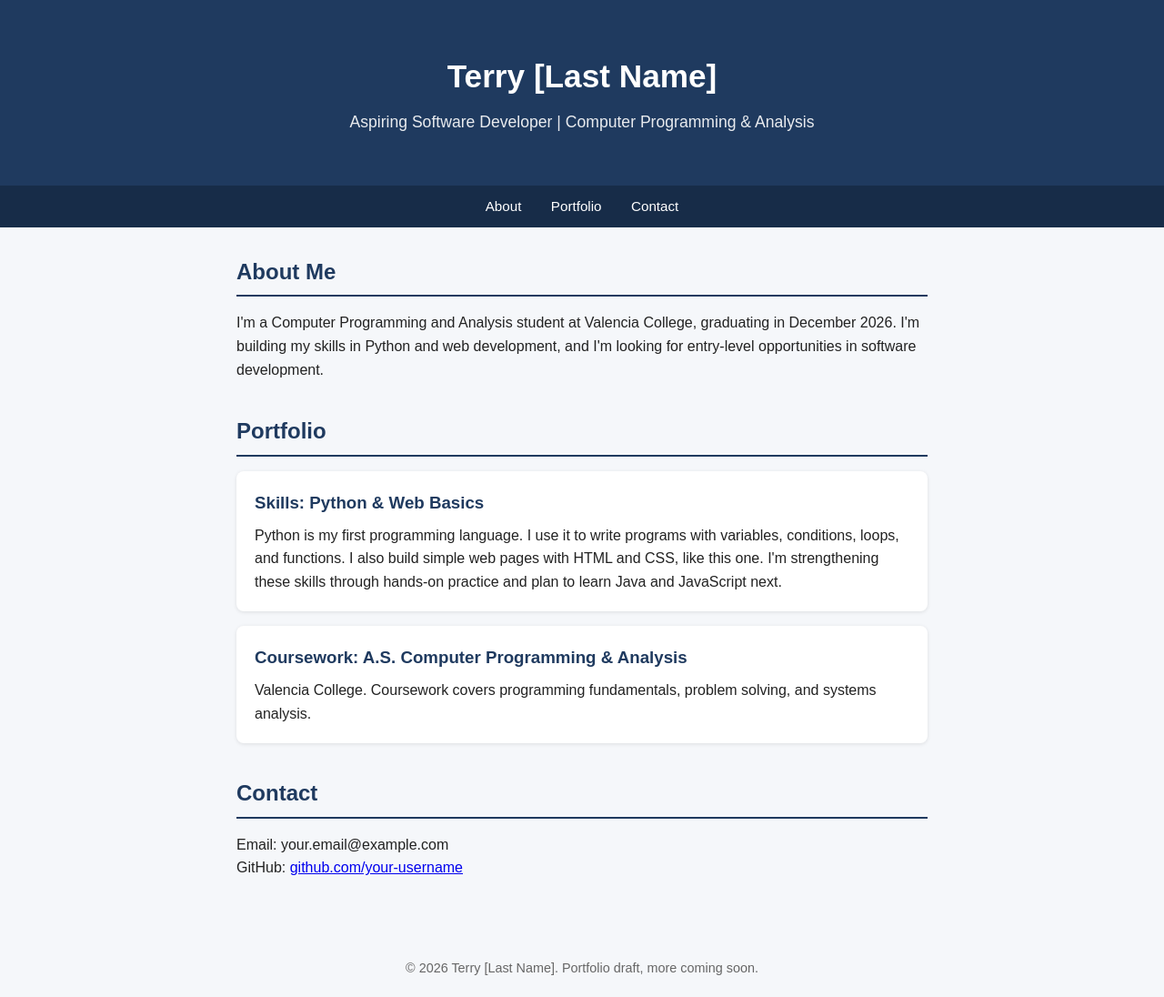
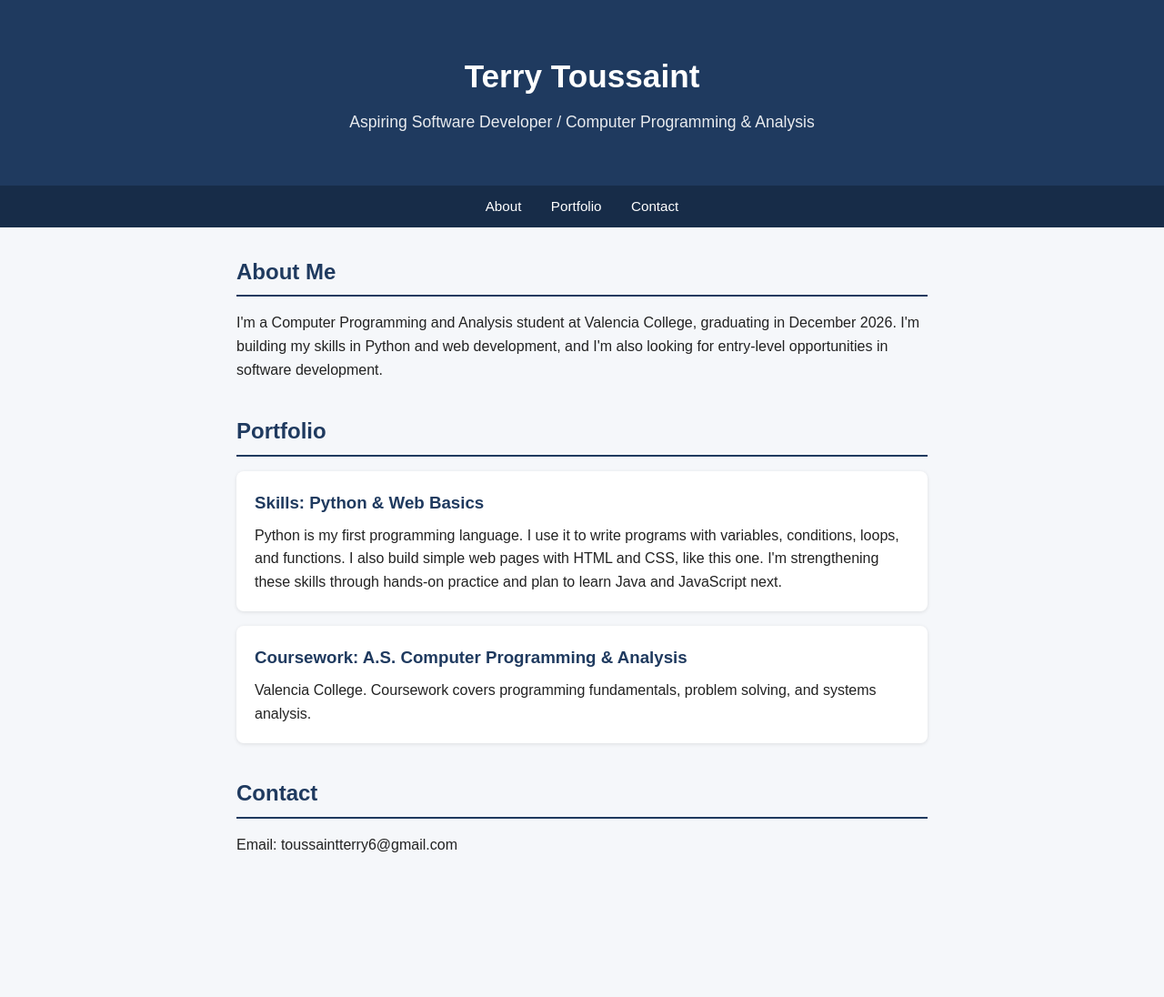
Before and after one commit to Kura56/Digital-Portfolio-Draft, a plain HTML site: page index.html in a window 1280 px wide. Shown: the whole page at 91% size. After the commit the page ends 1007 px from the top, so only its background shows below. Drawn offline with Linux system fonts and the light colour scheme.

Commit message:
Update index.html

```diff
--- a/index.html
+++ b/index.html
@@ -45,8 +45,8 @@
 <body>
 
   <header>
-    <h1>Terry [Last Name]</h1>
-    <p>Aspiring Software Developer | Computer Programming &amp; Analysis</p>
+    <h1>Terry Toussaint</h1>
+    <p>Aspiring Software Developer / Computer Programming &amp; Analysis</p>
   </header>
 
   <nav>
@@ -61,7 +61,7 @@
       <p>
         I'm a Computer Programming and Analysis student at Valencia College,
         graduating in December 2026. I'm building my skills in Python and web
-        development, and I'm looking for entry-level opportunities in software
+        development, and I'm also looking for entry-level opportunities in software
         development.
       </p>
     </section>
@@ -92,14 +92,9 @@
 
     <section id="contact">
       <h2>Contact</h2>
-      <p>Email: your.email@example.com</p>
-      <p>GitHub: <a href="https://github.com/your-username">github.com/your-username</a></p>
+      <p>Email: toussaintterry6@gmail.com</p>
     </section>
   </main>
 
-  <footer>
-    &copy; 2026 Terry [Last Name]. Portfolio draft, more coming soon.
-  </footer>
-
 </body>
 </html>
```
